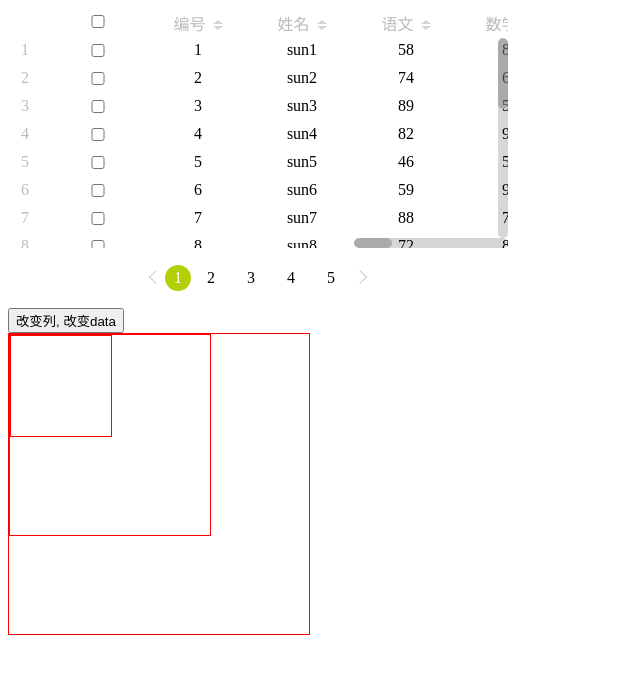
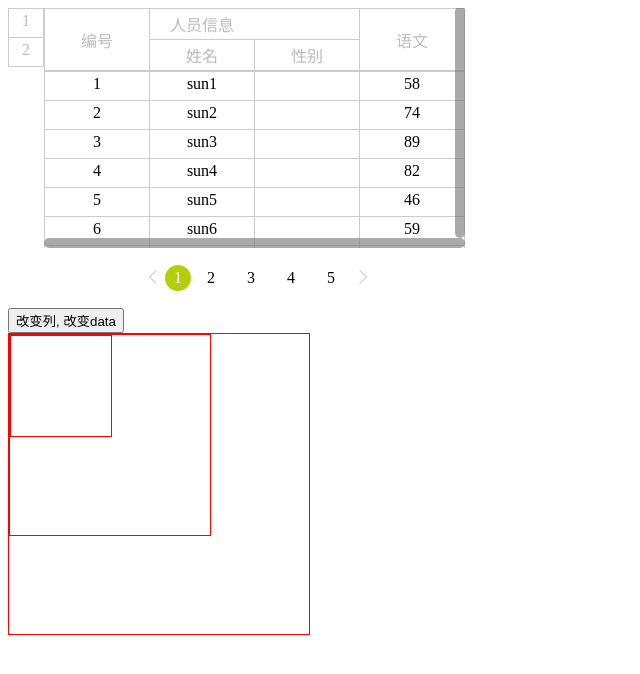
Before and after one commit to bonjs/bon-component, a website: page index.html in a window 1280 px wide. Shown: the whole page, without its empty margins (0-640 px from the left). Drawn offline with nearby package versions, Linux system fonts and the light colour scheme.

Commit message:
多级表头

```diff
--- a/index.html
+++ b/index.html
@@ -2,6 +2,12 @@
 	<head>
 
 		<link type="text/css" rel="stylesheet" href=src/css/table.css />
+
+		<style>
+			table tr td {
+				border: 1px #ccc solid;
+			}
+		</style>
 
 		<!--
 		<script src="http://cdn.static.runoob.com/libs/angular.js/1.4.6/angular.min.js"></script>
@@ -34,10 +40,10 @@
 			<div class="component-table">
 				<div class="table-body">
 					<div class="locked-columns">
-						<table class="columns-title" border="0" cellspacing="0" cellpadding="0" >
-						  <tr>
+						<table class="columns-title" border="0" cellspacing="0" cellpadding="0"  style="border: 1px red solid">
+						  <tr ng-repeat="row in lockedColumnsMultiHead">
 							<td ng-if="isShowRowNo" class="row-no"><div class="table-cell"></div></td>
-							<td ng-repeat="col in lockedColumnsTitles" col-type="{{col.type}}" >
+							<td ng-repeat="col in row" col-type="{{col.type}}" >
 								<div class="table-cell">
 									{{col.header}}
 									<span class="sortable-icon" ng-if="col.sortable === true" ng-class="col.sort" ng-click="sortClick(col)"></span>
@@ -47,7 +53,7 @@
 						  </tr>
 						</table>
 						<table class="columns-content" border="0" cellspacing="0" cellpadding="0">
-						  <tr ng-repeat="(rowIndex, row) in data" table-rows-repeat-finished>
+						  <tr ng-repeat="(rowIndex, row) in unlockedColumnsTitlesMultiHead" table-rows-repeat-finished>
 							<td ng-if="isShowRowNo" class="row-no"><div class="table-cell">{{rowIndex + 1}}</td>
 							<td ng-repeat="(colIndex, col) in lockedColumnsTitles " col-type="{{col.type}}" compile-bind-expn="renderTpl(row[col.dataIndex], row, col, rowIndex, colIndex)">
 								<!--
@@ -61,8 +67,8 @@
 
 					<div class="unlocked-columns" >
 						<table class="columns-title" border="0" cellspacing="0" cellpadding="0">
-						  <tr>
-							<td ng-repeat="col in unlockedColumnsTitles">
+						  <tr ng-repeat="row in columnsMultiHead">
+							<td ng-repeat="col in row" colspan="{{col.allLeafLength}}" rowspan="{{col.rowspan}}">
 								<div class="table-cell">
 									{{col.header}}
 									<span class="sortable-icon" ng-if="col.sortable === true" ng-class="col.sort" ng-click="sortClick(col)"></span>
@@ -72,7 +78,7 @@
 						</table>
 						<table class="columns-content" border="0" cellspacing="0" cellpadding="0">
 						  <tr ng-repeat="(rowIndex, row) in data">
-							<td ng-repeat="(colIndex, col) in unlockedColumnsTitles" compile-bind-expn="renderTpl(row[col.dataIndex], row, col, rowIndex, colIndex)">
+							<td ng-repeat="(colIndex, col) in columnsMultiHeadList" compile-bind-expn="renderTpl(row[col.dataIndex], row, col, rowIndex, colIndex)">
 								<!--
 								{{row[col.dataIndex]}}
 								-->
--- a/src/js/Table.js
+++ b/src/js/Table.js
@@ -89,10 +89,161 @@ var Table = extend(ComponentAngular, {
 
 		this.initEvent();
 
+		this.initTitle();
+
 		this.initTable();
+	},
 
 
+	initTitle: function() {
+
+		var me = this;
+		var columnsMultiHead = [];		// 多级表头
+		var columnsMultiHeadList = [];	// 多级表头实际的列(真正显示数据的列,为多级表头的叶子节点)
+
+
+		// 获取多级表头层级数
+		var maxDepth = function() {
+			var maxDepth = 1;
+			function getDepth(col, depath) {
+				if(col.columns) {
+					maxDepth ++;
+					col.columns.forEach(function(c) {
+						getDepth(c);
+					});
+				}
+			}
+			me.columns.forEach(function(col) {
+				getDepth(col, maxDepth);
+			});
+
+			return maxDepth;
+		}();
+
+
+		// 设置节点的depth, parent操作
+		function initCol(col, level) {
+
+			col.allLeafLength = Column.prototype.getAllLeafLength.call(col);
+			col.depth = level;
+
+			if(!columnsMultiHead[level - 1]) {
+				columnsMultiHead[level - 1] = [];
+			}
+			columnsMultiHead[level - 1].push(col);
+
+			level ++;
+
+			if(col.columns) {
+				col.columns.forEach(function(it) {
+					it.parent = col;
+					initCol(it, level);
+				});
+
+			} else {
+				columnsMultiHeadList.push({
+					grid : me,
+					type : col.type || 'data',
+					header : col.header,
+					dataIndex : col.dataIndex,
+					locked : col.locked,
+					sortable : col.sortable,
+					scope : me.scope,
+					onRender: col.onRender
+
+				});
+				/**
+					叶子节点的rowspan = maxDepth - depth + 1;
+					叶子节点的所有父节点rowspan都为1
+				*/
+				col.rowspan = maxDepth - col.depth + 1;
+				Column.prototype.setParentRowspan.call(col);
+			}
+		}
+
+		this.columns.forEach(function(col) {
+
+			initCol(col, 1);
+		});
+
+		//console.log(arr);
+		//this.columns 原始列配置
+
+		this.columnsMultiHead = this.scope.columnsMultiHead = columnsMultiHead;
+		this.columnsMultiHeadList = this.scope.columnsMultiHeadList = columnsMultiHeadList;
+
 	},
+
+	initTable : function () {
+		var me = this;
+
+		this.scope.data = this.data;
+		this.scope.pageNo = this.pageNo;
+
+		/*
+		this.columns = this.columns.reduce(function (arr, it) {
+			var col = new Column({
+				grid : me,
+				type : it.type || 'data',
+				header : it.header,
+				dataIndex : it.dataIndex,
+				locked : it.locked,
+				sortable : it.sortable,
+				scope : me.scope,
+				onRender: it.onRender
+			});
+			arr.push(col);
+			return arr;
+		}, []);
+		*/
+
+		debugger;
+		// 锁定列的表头
+		this.scope.lockedColumnsMultiHead = this.columnsMultiHead.filter(function (it) {
+			return it.locked === true;
+		});
+
+		console.log(this.scope.lockedColumnsMultiHead)
+
+		// 锁定列的表头
+		this.scope.lockedColumnsMultiHeadList = this.columnsMultiHeadList.filter(function (it) {
+			return it.locked === true;
+		});
+
+
+		// 非锁定列的表头
+		this.scope.unlockedColumnsTitlesMultiHead = this.columnsMultiHead.filter(function (it) {
+			return it.locked !== true;
+		});
+		// 非锁定列的表头
+		this.scope.unlockedColumnsTitlesMultiHeadList = this.columnsMultiHeadList.filter(function (it) {
+			return it.locked !== true;
+		});
+
+
+
+
+
+		this.scope.pageNos = function() {
+			var arr = [];
+
+			if(me.pageNo <= 3) {
+				arr.push.apply(arr, [1, 2, 3, 4, 5]);
+			} else {
+				arr.push(me.pageNo - 2);
+				arr.push(me.pageNo - 1);
+				arr.push(me.pageNo);
+				arr.push(me.pageNo + 1);
+				arr.push(me.pageNo + 2);
+			}
+			return arr;
+		}();
+
+		this.scope.$apply();
+
+		this.initSize();
+	},
+
 	initTemplate: function() {
 
 		var me = this;
@@ -169,7 +320,6 @@ var Table = extend(ComponentAngular, {
 				dependEl: $('.columns-content tbody', me.el),
 				listeners: {
 					drag: function(barLeft, barTop) {
-						debugger
 						var contentTop = barTop / this.rateHeight;
 						$('.columns-content', me.el).scrollTop(contentTop);
 					}
@@ -184,46 +334,13 @@ var Table = extend(ComponentAngular, {
 				type: 'h',
 				listeners: {
 					drag: function(barLeft, barTop) {
-						debugger
 						var contentLeft = barLeft / this.rateWidth;
 						$(".unlocked-columns .columns-title, .unlocked-columns .columns-content", me.el).scrollLeft(contentLeft);
 					}
 				}
 
 			});
-
-
-			return;
-				var contentHeight = $('.unlocked-columns .columns-content tbody').height();
-				var bodyHeight = $('.columns-content', me.el).height();
-				debugger
-				var scrollBarHeight = bodyHeight * bodyHeight / contentHeight;
-
-				$('.scroll-bar-y div', me.el).height(scrollBarHeight);
 		});
-		/*
-		this.scope.$on('tableColsRepeatFinished', function (ngRepeatFinishedEvent) {
-			console.log('cols load')
-			debugger;
-			//me.initSize();
-		});
-		*/
-
-
-
-
-		angular.element(window).bind('load', function() {
-			console.log('ok')
-		});
-
-
-
-
-
-
-
-
-
 
 		// 处理滚动条
 		$('.table-body', this.el).on('wheel', function(e){
@@ -248,55 +365,7 @@ var Table = extend(ComponentAngular, {
 			return false;
 		});
 	},
-	initTable : function () {
-		var me = this;
 
-		this.scope.data = this.data;
-		this.scope.pageNo = this.pageNo;
-
-		this.columns = this.columns.reduce(function (arr, it) {
-			var col = new Column({
-				grid : me,
-				type : it.type || 'data',
-				header : it.header,
-				dataIndex : it.dataIndex,
-				locked : it.locked,
-				sortable : it.sortable,
-				scope : me.scope,
-				onRender: it.onRender
-			});
-			arr.push(col);
-			return arr;
-		}, []);
-
-
-		this.scope.lockedColumnsTitles = this.columns.filter(function (it) {
-			return it.locked === true;
-		});
-
-		this.scope.unlockedColumnsTitles = this.columns.filter(function (it) {
-			return it.locked !== true;
-		});
-
-		this.scope.pageNos = function() {
-			var arr = [];
-
-			if(me.pageNo <= 3) {
-				arr.push.apply(arr, [1, 2, 3, 4, 5]);
-			} else {
-				arr.push(me.pageNo - 2);
-				arr.push(me.pageNo - 1);
-				arr.push(me.pageNo);
-				arr.push(me.pageNo + 1);
-				arr.push(me.pageNo + 2);
-			}
-			return arr;
-		}();
-
-		this.scope.$apply();
-
-		this.initSize();
-	},
 
 	// 初始化size(加载数据前)
 	/**
@@ -495,7 +564,34 @@ var Column = extend(Component, {
 		this.super(arguments);
 
 		var me = this;
+	},
+
+	getAllLeafLength : function() {
+		var meFn = arguments.callee;
+		var me = this;
+		//this.allLeafLength = this.allLeafLength || 0;
+		this.allLeafLength = 0;
+		if(this.columns) {
+			this.columns.forEach(function(c, i) {
+				me.allLeafLength += meFn.call(c);
+			});
+			return this.allLeafLength;
+		} else {
+			return this.allLeafLength = 1;
+		}
+	},
+
+	setParentRowspan : function() {
+
+		var c = this;
+
+		if(!c.columns) {
+			while(c = c.parent) {
+				c.rowspan = 1;
+			}
+		}
 	}
+
 
 });
 
--- a/src/js/index.js
+++ b/src/js/index.js
@@ -39,44 +39,24 @@ setTimeout(function() {
 			}
 		},
 		columns : [{
-				type : 'checkbox',
+				header : '编号',
 				dataIndex : 'id',
 				locked : true,
 			}, {
-				header : '编号',
-				dataIndex : 'id',
-				sortable : true,
-				locked : true,
-			}, {
-				header : '姓名',
-				dataIndex : 'name',
-				sortable : true,
-				locked : true,
+				header : '人员信息',
+				columns: [
+					{
+						header : '姓名',
+						dataIndex : 'name',
+					}, {
+						header : '性别',
+						dataIndex : 'sex'
+					}
+				]
 
 			}, {
 				header : '语文',
-				sortable : true,
 				dataIndex : 'chinese'
-			}, {
-				header : '数学',
-				sortable : true,
-				dataIndex : 'math'
-			}, {
-				header : '英语',
-				sortable : true,
-				dataIndex : 'english'
-			}, {
-				header : '物理',
-				sortable : true,
-				dataIndex : 'physics'
-			}, {
-				header : '生物',
-				sortable : true,
-				dataIndex : 'biology'
-			}, {
-				header : '化学',
-				sortable : true,
-				dataIndex : 'chemistry'
 			}
 		],
 	});
@@ -106,6 +86,14 @@ setTimeout(function() {
 				header : '化学',
 				sortable : true,
 				dataIndex : 'chemistry'
+			}, {
+				header : '生物',
+				sortable : true,
+				dataIndex : 'biology'
+			}, {
+				header : '化学',
+				sortable : true,
+				dataIndex : 'chemistry'
 			}
 		];
 
```
